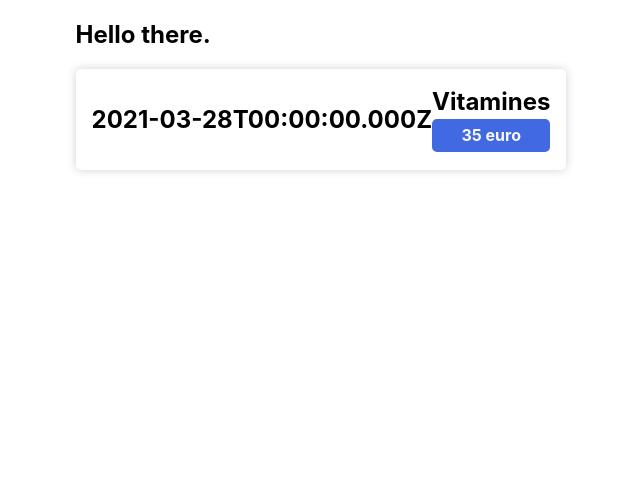
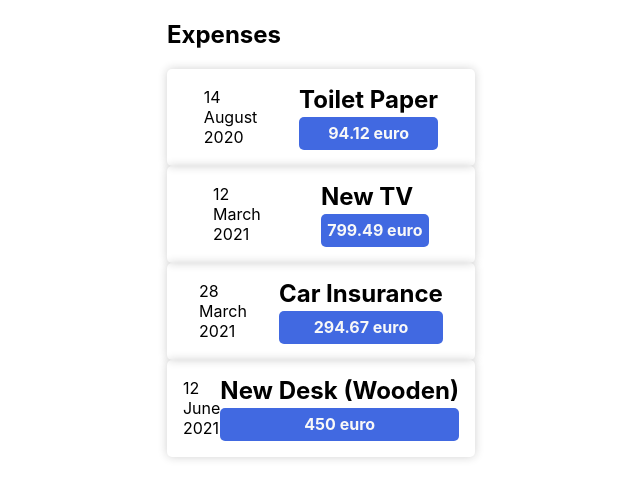
Before and after one commit to aaronsts/react-logger, a React (Create React App) app: page / in a window 1280 px wide. Shown: the top 498 px of the page, without its empty margins (319-959 px from the left). Built offline with nearby package versions, Linux system fonts and the light colour scheme.

Commit message:
formatted date

```diff
--- a/src/App.js
+++ b/src/App.js
@@ -2,10 +2,50 @@
 import ExpenseItem from "./components/ExpenseItem";
 
 function App() {
+  const expenses = [
+    {
+      id: "e1",
+      title: "Toilet Paper",
+      amount: 94.12,
+      date: new Date(2020, 7, 14),
+    },
+    { id: "e2", title: "New TV", amount: 799.49, date: new Date(2021, 2, 12) },
+    {
+      id: "e3",
+      title: "Car Insurance",
+      amount: 294.67,
+      date: new Date(2021, 2, 28),
+    },
+    {
+      id: "e4",
+      title: "New Desk (Wooden)",
+      amount: 450,
+      date: new Date(2021, 5, 12),
+    },
+  ];
   return (
     <div>
-      <h2>Hello there.</h2>
-      <ExpenseItem />
+      <h2>Expenses</h2>
+      <ExpenseItem
+        description={expenses[0].title}
+        amount={expenses[0].amount}
+        date={expenses[0].date}
+      />
+      <ExpenseItem
+        description={expenses[1].title}
+        amount={expenses[1].amount}
+        date={expenses[1].date}
+      />
+      <ExpenseItem
+        description={expenses[2].title}
+        amount={expenses[2].amount}
+        date={expenses[2].date}
+      />
+      <ExpenseItem
+        description={expenses[3].title}
+        amount={expenses[3].amount}
+        date={expenses[3].date}
+      />
     </div>
   );
 }
--- a/src/components/ExpenseItem.js
+++ b/src/components/ExpenseItem.js
@@ -1,16 +1,22 @@
 import "./ExpenseItem.scss";
 
-function ExpenseItem() {
-  const expenseDate = new Date(2021, 2, 28);
-  const expenseDescription = "Vitamines";
-  const expenseAmount = 35;
+function ExpenseItem(props) {
+  const date = {
+    day: props.date.toLocaleString("en-US", { day: "2-digit" }),
+    month: props.date.toLocaleString("en-US", { month: "long" }),
+    year: props.date.getFullYear(),
+  };
 
   return (
     <div className="expense-item">
-      <h2>{expenseDate.toISOString()}</h2>
       <div>
-        <h2 className="expense-item-description">{expenseDescription}</h2>
-        <p className="expense-item-price">{expenseAmount} euro</p>
+        <div>{date.day}</div>
+        <div>{date.month}</div>
+        <div>{date.year}</div>
+      </div>
+      <div>
+        <h2 className="expense-item-description">{props.description}</h2>
+        <p className="expense-item-price">{props.amount} euro</p>
       </div>
     </div>
   );
```
